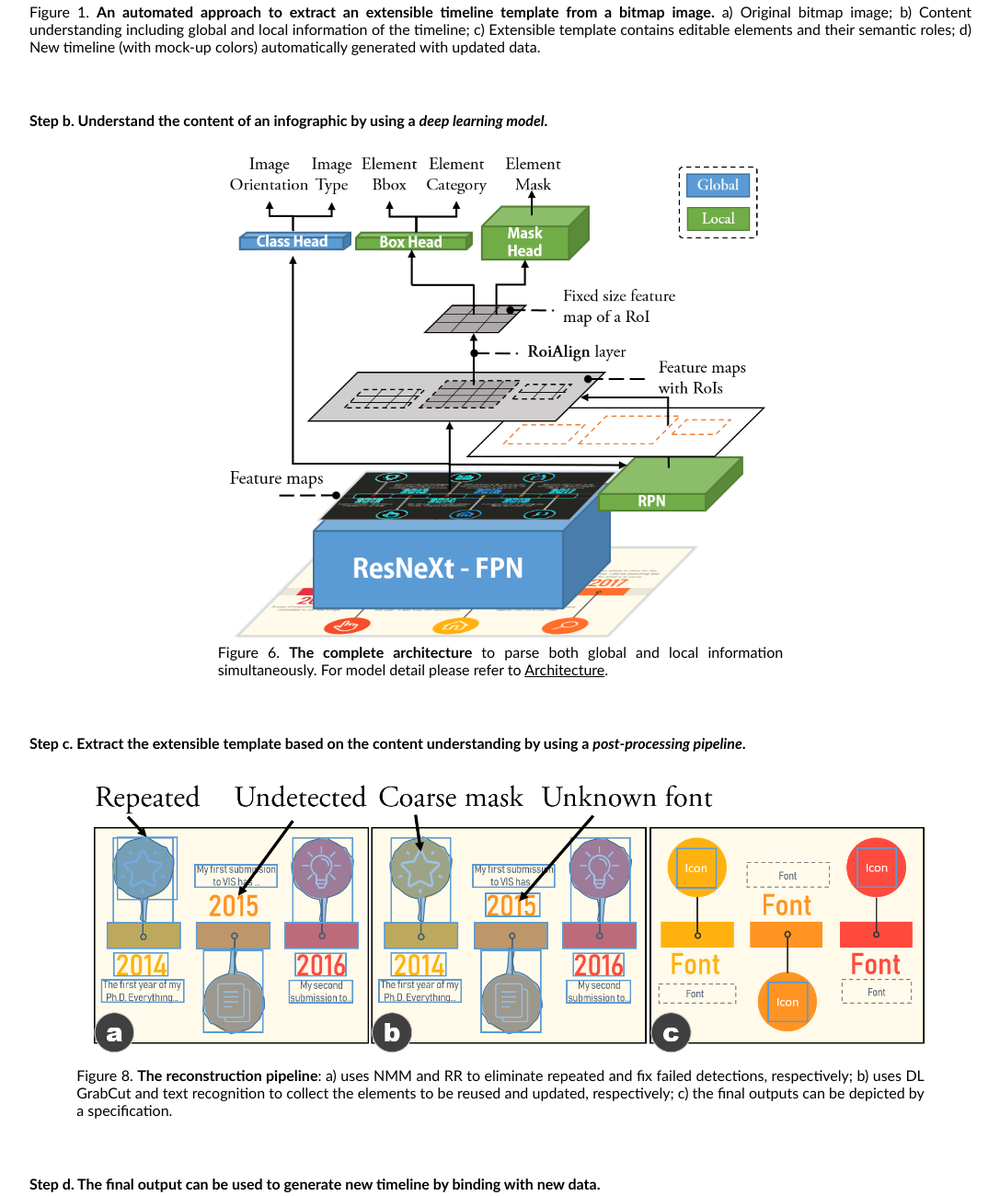
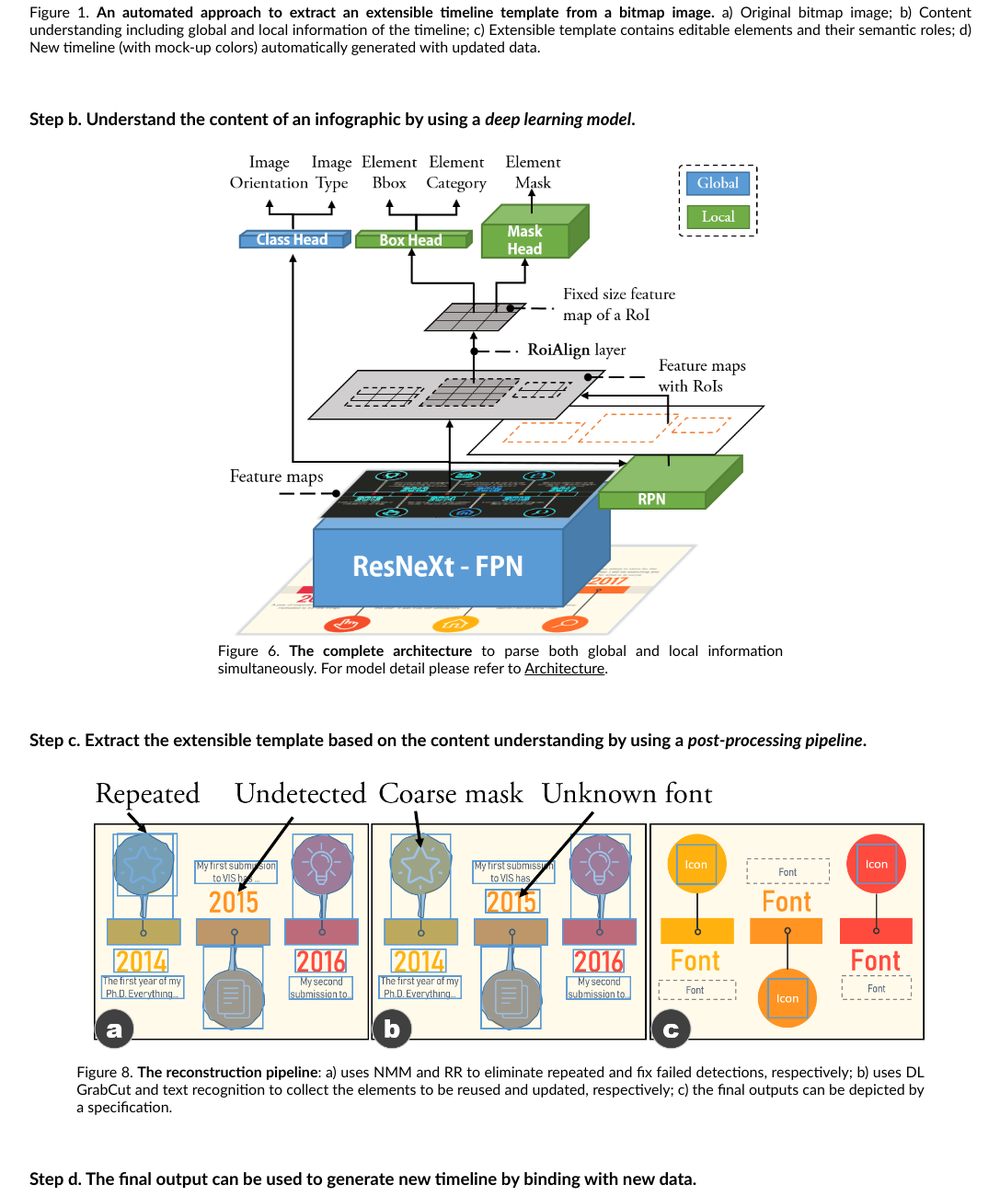
Before and after one commit to chenzhutian/auto-infog-timeline, a plain HTML site: page index.html in a window 1280 px wide. Shown: the part 1344-2644 px from the top of the page at 92% size, without its empty margins (96-1183 px from the left). Drawn offline with nearby package versions, Linux system fonts and the light colour scheme; some packages are replaced by stand-ins of ours.

Commit message:
update a little bit

```diff
--- a/index.html
+++ b/index.html
@@ -104,7 +104,7 @@
             </figure>
 
             <br />
-            <h4>Step b. Understand the content of an infographic by using a <em>deep learning model</em>.</h4>
+            <h3>Step b. Understand the content of an infographic by using a <em>deep learning model</em>.</h3>
             <figure style="text-align: center;
             width: 60%;
             margin: 0 auto 20px auto;">
@@ -114,7 +114,7 @@
             </figure>
 
             <br />
-            <h4>Step c. Extract the extensible template based on the content understanding by using a <em>post-processing pipeline</em>.</h4>
+            <h3>Step c. Extract the extensible template based on the content understanding by using a <em>post-processing pipeline</em>.</h3>
             <figure style="text-align: center;
             width: 90%;
             margin: 0 auto 20px auto;">
@@ -126,7 +126,7 @@
             </figure>
 
             <br />
-            <h4>Step d. The final output can be used to generate new timeline by binding with new data.</h4>
+            <h3>Step d. The final output can be used to generate new timeline by binding with new data.</h3>
             <figure style="text-align: center;
             width: 80%;
             margin: 0 auto 20px auto;">
```
